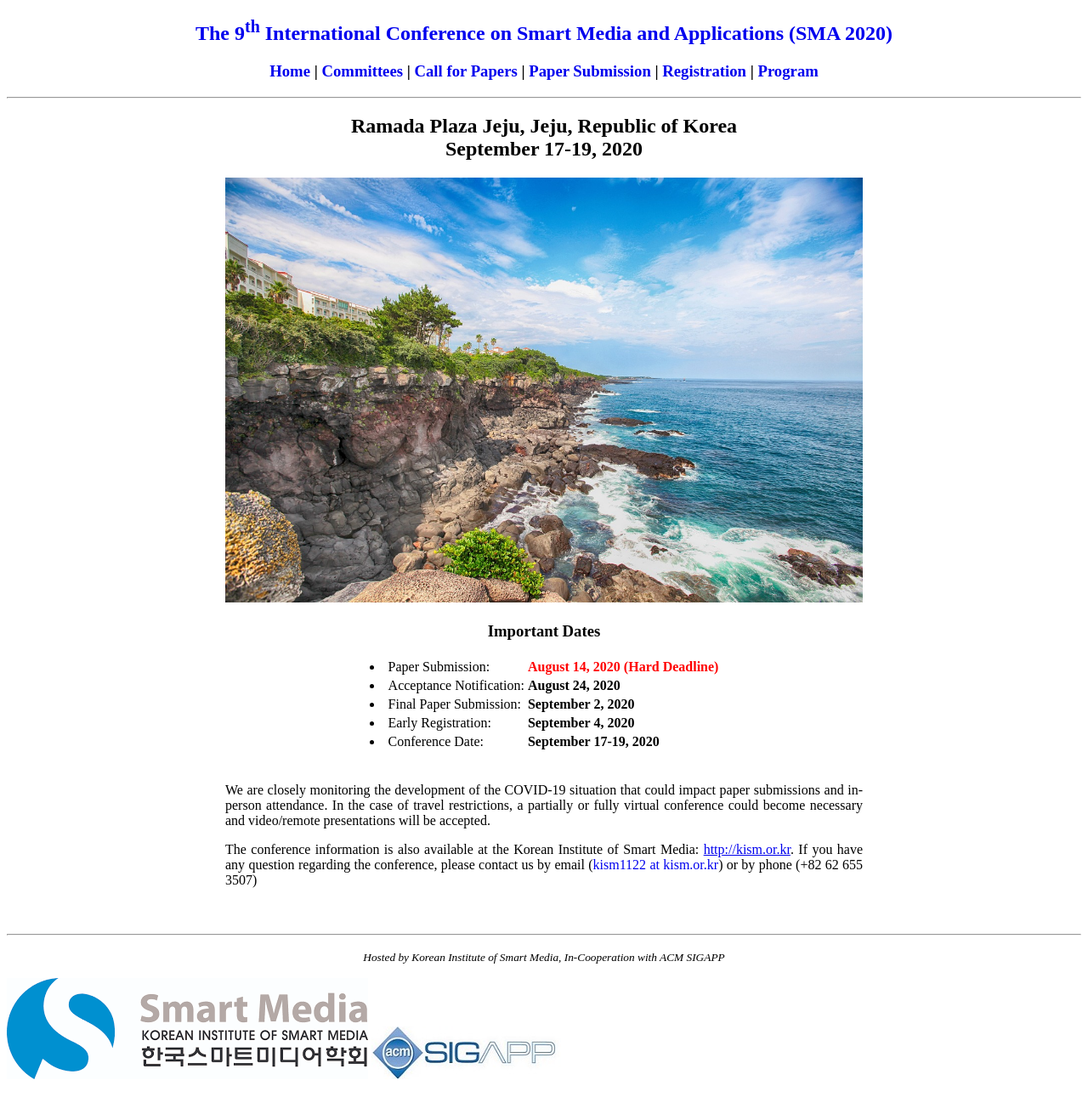
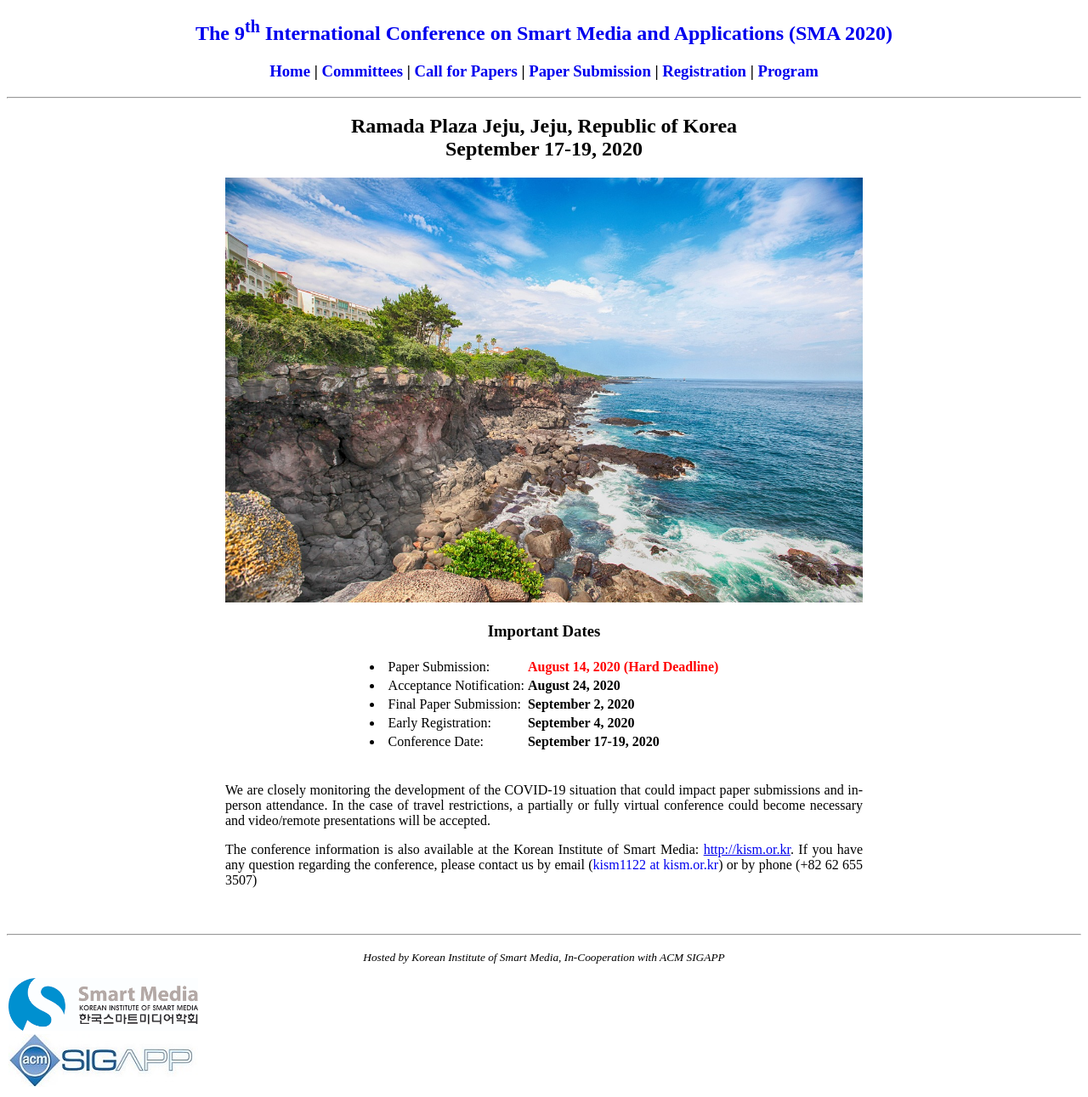
Before and after one commit to icea-conf/sma-2020.github.io, a Jekyll site: the page built from index.html, in a window 1280 px wide. Shown: the whole page at 85% size. Built offline with Jekyll 4.4.1, drawn with Linux system fonts in a browser that asks for light colours; the list of posts is cut into pages by our own code.

Commit message:
Update default.html

```diff
--- a/_layouts/default.html
+++ b/_layouts/default.html
@@ -31,7 +31,14 @@
     {{ content }}
 <hr>
     <p style="text-align:center"><small><i>Hosted by Korean Institute of Smart Media, In-Cooperation with ACM SIGAPP</i> </small></p>
-    <img src="https://sma-2020.github.io/image/logo.png" alt="" style="max-width: 100%; height: auto;">
-    <img src="https://sma-2020.github.io/image/SIGAPP2.jpg" alt="" style="max-width: 100%; height: auto;">
+    <div>
+        <div style="padding-right: 2px; padding-left: 2px;">
+            <img src="https://sma-2020.github.io/image/logo.png" alt="" style="width: 223px; height: 62px;">
+        </div>
+        <div style="padding-right: 2px; padding-left: 2px;">
+            <img src="https://sma-2020.github.io/image/SIGAPP2.jpg" alt="" style="width: 223px; height: 62px;">
+        </div>
+        </center>
+    </div>
 </body>
 </html>
```
